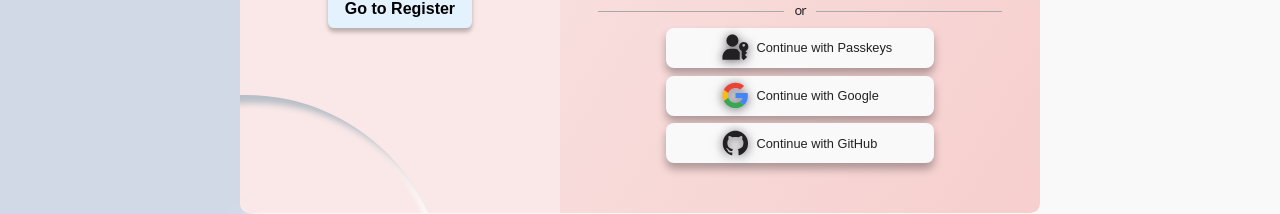
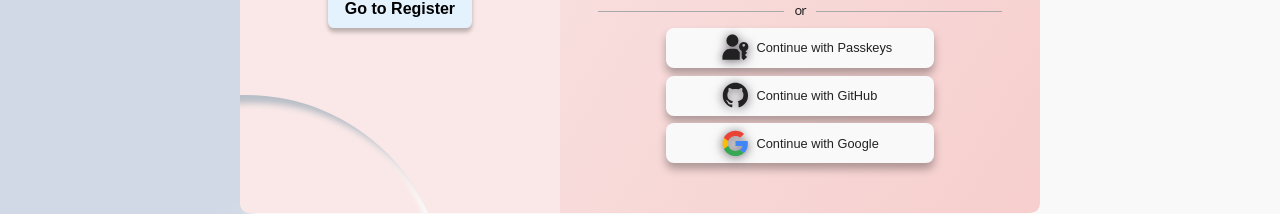
Before and after one commit to Jian-GitHub/Jian-Unified-System-Vue, a Vue app in the folder apollo/: page /login in a window 1280 px wide. Shown: the part 467-681 px from the top of the page. Built offline with nearby package versions, Linux system fonts and the light colour scheme.

Commit message:
Feature: Passkeys Register (Test)

```diff
--- a/apollo/src/App.vue
+++ b/apollo/src/App.vue
@@ -31,6 +31,11 @@ const updateSystemLanguage = (customizedLanguage: string | null) => {
 };
 
 onMounted(() => {
+  console.info(
+      "%c Apollo - Jian Unified System %c v" + "0.1.0",
+      "padding: 2px 6px; border-radius: 3px 0 0 3px; color: #fff; background: #FF6699; font-weight: bold;",
+      "padding: 2px 6px; border-radius: 0 3px 3px 0; color: #fff; background: #FF9999; font-weight: bold;"
+  );
   // Check System Language
   if (!globalStore.language) {
     // init system language
--- a/apollo/src/components/login/container/Container.vue
+++ b/apollo/src/components/login/container/Container.vue
@@ -32,15 +32,16 @@ const passkeysText: ComputedRef<string> = computed(() => t('container.THIRD_PART
 const googleText: ComputedRef<string> = computed(() => t('container.THIRD_PARTY.GOOGLE'))
 const githubText: ComputedRef<string> = computed(() => t('container.THIRD_PARTY.GITHUB'))
 
-interface ThirdPartyProvider {
+type ThirdPartyProvider = {
+  id: 0 | 1 | 2
   icon: Component
   text: ComputedRef<string>
 }
 
 const thirdPartyProviders: ThirdPartyProvider[] = [
-  {icon: passkeys, text: passkeysText},
-  {icon: google, text: googleText},
-  {icon: gitHub, text: githubText}
+  {id: 0, icon: passkeys, text: passkeysText},
+  {id: 1, icon: gitHub, text: githubText},
+  {id: 2, icon: google, text: googleText}
 ]
 import {useSessionStore, useLocalStore} from "@/store";
 
@@ -79,15 +80,154 @@ const isButtonDisabled = computed(() => {
   }
 })
 
-function switchPanel(): void {
-  sessionStore.isLogin = !sessionStore.isLogin
-  if (sessionStore.isLogin) {
-    setTheme('dark')
-    switchLanguage('en')
-  } else {
-    setTheme('light')
-    switchLanguage('zh')
+function passkeysLogin() {
+
+}
+async function passkeysRegister() {
+  let currentSession = null;
+  try {
+    console.log("开始")
+    // 阶段1：获取注册选项
+    const { data: startData } = await axiosInstance.post(`/api/v1/passkeys/registration/start`,
+        {
+          user_name: 'user_${Date.now()}@test.com',
+          display_name: '测试用户'
+        }
+    );
+    const data = startData.data
+    currentSession = data.session_id;
+    console.log("data",data)
+
+    let options = JSON.parse(data.options_json).publicKey
+    console.log(options)
+
+    console.log(options.challenge)
+
+    let { rp, challenge, user } = options;
+
+    let createOptions: PublicKeyCredentialCreationOptions = {
+      challenge: base64Decode(challenge),
+      rp: {
+        name: rp.name,
+        id: rp.id,
+      },
+      pubKeyCredParams: [
+        {
+          alg: -8,
+          type: 'public-key',
+        },
+      ],
+      user: {
+        id: base64Decode(user.id),
+        name: user.name,
+        displayName: user.displayName,
+      },
+    };
+    console.log('创建参数：', createOptions);
+    console.log(JSON.stringify(createOptions))
+
+    // 调用浏览器WebAuthn API
+    const credential = await navigator.credentials.create({
+      publicKey: createOptions,
+    }) as PublicKeyCredential;
+    if (!credential) {
+      console.log("创建凭证失败");
+      return;
+    }
+
+    const attestationResponse = credential.response as AuthenticatorAttestationResponse;
+    const finishOptions = {
+      id:     credential.id,
+      type:   credential.type,
+      rawId:  base64Encode(credential.rawId),
+      response: {
+        clientDataJSON:     base64Encode(attestationResponse.clientDataJSON),
+        attestationObject:  base64Encode(attestationResponse.attestationObject),
+      },
+    } ;
+    // const finishOptions = {
+    //   id:     credential.id,
+    //   type:   credential.type,
+    //   rawId:  credential.rawId,
+    //   response: {
+    //     clientDataJSON:     attestationResponse.clientDataJSON,
+    //     attestationObject:  attestationResponse.attestationObject,
+    //   },
+    // } ;
+    // console.log('结束注册参数：', finishOptions);
+
+
+    // finishOptions.rawId = base64Encode(finishOptions.rawId);
+    // finishOptions.response.clientDataJSON = base64Encode(finishOptions.response.clientDataJSON);
+    // finishOptions.response.attestationObject = base64Encode(finishOptions.response.attestationObject);
+
+
+    // 阶段2：提交认证数据
+    // const language = navigator.language || 'en-US';
+    // console.log(language)
+    const { data: finishData } = await axiosInstance.post(`/api/v1/passkeys/registration/finish`, {
+      session_id: currentSession,
+      language: sessionStore.language,
+      credential: JSON.stringify(finishOptions)
+    });
+    alert(`Registration Success: ${finishData.message}`);
+  } catch (err) {
+    console.error(err);
+    alert(`注册失败: ${err.response?.data?.message || err.message}`);
   }
+}
+
+// Base64 编码（字节数组 -> base64字符串）
+function base64Encode(bs) {
+  const bytes = new Uint8Array(bs);
+  return btoa(String.fromCharCode(...bytes))
+      .replace(/=/g, '')
+      .replace(/\+/g, '-')
+      .replace(/\//g, '_');
+}
+// Base64 解码（base64字符串 -> 字节数组）
+function base64Decode(s) {
+  // 添加缺失的填充字符
+  s = s.padEnd(s.length + (4 - (s.length % 4)) % 4, '=');
+
+  // 转换为标准 base64
+  const standardBase64 = s.replace(/-/g, '+').replace(/_/g, '/');
+
+  // 解码为字节数组
+  const byteString = atob(standardBase64);
+  const result = new Uint8Array(byteString.length);
+
+  for (let i = 0; i < byteString.length; i++) {
+    result[i] = byteString.charCodeAt(i);
+  }
+
+  return new Uint8Array(Array.from(result)).buffer;
+}
+
+function handleThirdPartyContinue(id: 0 | 1 | 2): void {
+  switch(id) {
+    // Passkeys
+    case 0:
+      if (sessionStore.isLogin) passkeysLogin();
+      else passkeysRegister();
+      break;
+    // github
+    case 1:
+      break;
+    // google
+    case 2:
+      break;
+    default:
+      return;
+  }
+  // sessionStore.isLogin = !sessionStore.isLogin
+  // if (sessionStore.isLogin) {
+  //   setTheme('dark')
+  //   switchLanguage('en')
+  // } else {
+  //   setTheme('light')
+  //   switchLanguage('zh')
+  // }
 }
 
 function setTheme(theme: 'light' | 'dark'): void {
@@ -140,7 +280,7 @@ const handleRegister = async () => {
 
   emit('update:isWaitingForServer', true);
 
-  let language;
+  let language: string;
   if (sessionStore.language) {
     language = sessionStore.language;
   } else {
@@ -190,6 +330,7 @@ watch(
 
 import {watch} from 'vue'
 import {AxiosResponse} from "axios";
+import axiosInstance from "@/api/axiosInstance";
 
 const handleLogin = async () => {
   if (!loginData.value.email || !loginData.value.password || !cf_token.value) {
@@ -204,7 +345,6 @@ const handleLogin = async () => {
   }
   try {
     const response = await Login(data)
-    console.log(response)
     if (response.status === 200) {
       if (response.data && response.data.code === 200) {
         // save token
@@ -301,11 +441,11 @@ const emit = defineEmits<{
       <Divider class="jus-apollo-container-bottom-section-divider" :text="dividerText"/>
       <div class="jus-apollo-container-bottom-section-third-party-buttons">
         <ThirdPartyButton
-            v-for="(provider, index) in thirdPartyProviders"
-            :key="index"
+            v-for="provider in thirdPartyProviders"
+            :key="provider.id"
             :icon="provider.icon"
             :text="provider.text"
-            @click="switchPanel"/>
+            @click="handleThirdPartyContinue(provider.id)"/>
       </div>
     </div>
   </div>
```
